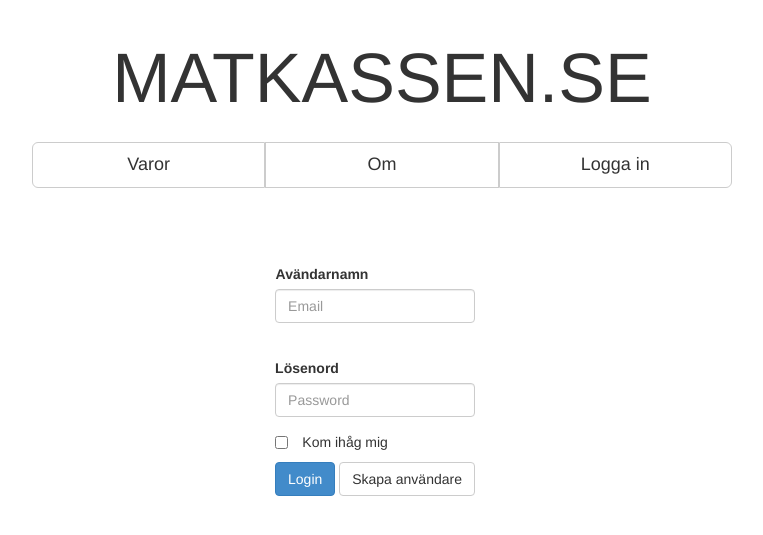
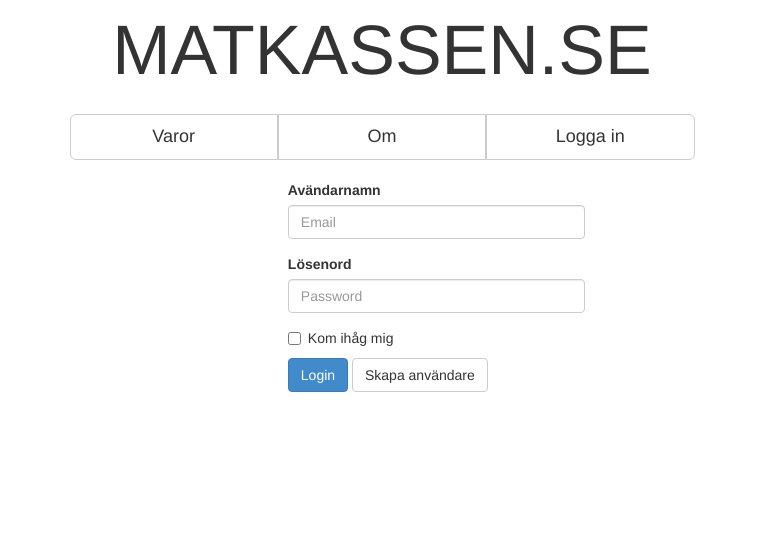
Before and after one commit to lukeeee/Royal-Hearts, a PHP site: page /login.php in a window 1280 px wide. Shown: the top 535 px of the page, without its empty margins (258-1021 px from the left). Run offline with PHP 8.4, Linux system fonts and the light colour scheme.

Commit message:
bootstrap

```diff
--- a/header.php
+++ b/header.php
@@ -6,66 +6,44 @@
         <link href="css/bootstrap.css" rel="stylesheet">
         <style type="text/css">
 			body {
-				text-align:center;
+				/*text-align:center;*/
 			}
 
-            #login {
-                padding-top: 20px;
-                padding-bottom: 20px;
-            }
-
-            #inputEmail {
-                width:200px;
-
-            }
-
-            #inputPassword {
-                width:200px;
-
-            }
-
-            #password {
-                padding-right: 150px;
-            }
-
-            #email {
-                padding-right: 120px;
-            }
-
-            #checkbox {
-                width:120px;
-
-            }
-
-            #btn {
-                margin-left: -14px;
-            }
-			#header {
+			/*#header {
 				display:inline-block;
 				margin:2em 0 4em 0;
 				width:50em;
-			}
+			}*/
 			#title {
 				font-size:5em;
 				margin-bottom:0.2em;
+                text-align: center;
 			}
 
-            #loginForm {
-                display: inline-block;
-
-            }
 		</style>
     </head>
     <header>
-    	<div id="header">
-        	<div id="title">MATKASSEN.SE</div>
+
+<div class="row">
+  <div class="col-md-6 col-md-offset-3">
+      <div id="title">MATKASSEN.SE</div>
+  </div>
+</div>
+
+<div class="row">
+    <div class="col-md-6 col-md-offset-3">
+       <div id="header">
+
             <div class="btn-toolbar" role="toolbar">
                 <div class="btn-group btn-group-lg btn-group-justified">
-                   	<a class="btn btn-default" role="button">Varor</a>
+                    <a class="btn btn-default" role="button">Varor</a>
                     <a class="btn btn-default" role="button">Om</a>
                     <a class="btn btn-default" role="button">Logga in</a>
                 </div>
             </div>
         </div>
-    </header>
+    </div>
+</div>
+
+</header>
     <body>
--- a/public/login.php
+++ b/public/login.php
@@ -3,23 +3,27 @@
 ?>
 <?php require_once(ROOT_PATH.'/header.php'); ?>
 
-
-<div id="loginForm">
- <form>
-    <div id="login" class="form-group">
-        <label id="email" for="inputEmail">Avändarnamn</label>
+<br/>
+<div class="row">
+  <div class="col-md-3 col-md-offset-5">
+<form>
+    <div class="form-group">
+        <label for="inputEmail">Avändarnamn</label>
         <input type="email" class="form-control" id="inputEmail" placeholder="Email">
     </div>
     <div class="form-group">
-        <label id="password" for="inputPassword">Lösenord</label>
+        <label for="inputPassword">Lösenord</label>
         <input type="password" class="form-control" id="inputPassword" placeholder="Password">
     </div>
-    <div id="checkbox" class="checkbox">
+    <div class="checkbox">
         <label><input type="checkbox">Kom ihåg mig</label>
     </div>
-    <button id="btn" type="submit" class="btn btn-primary">Login</button>
+    <button type="submit" class="btn btn-primary">Login</button>
     <button type="submit" class="btn btn-default">Skapa användare</button>
- </form>
+</form>
+  </div>
 </div>
 
+
+
 <?php require_once(ROOT_PATH.'/footer.php'); ?>
```
Also changed, not shown: public/index.php (+7 -2 lines), public/products.php (added, +46 -0 lines).
